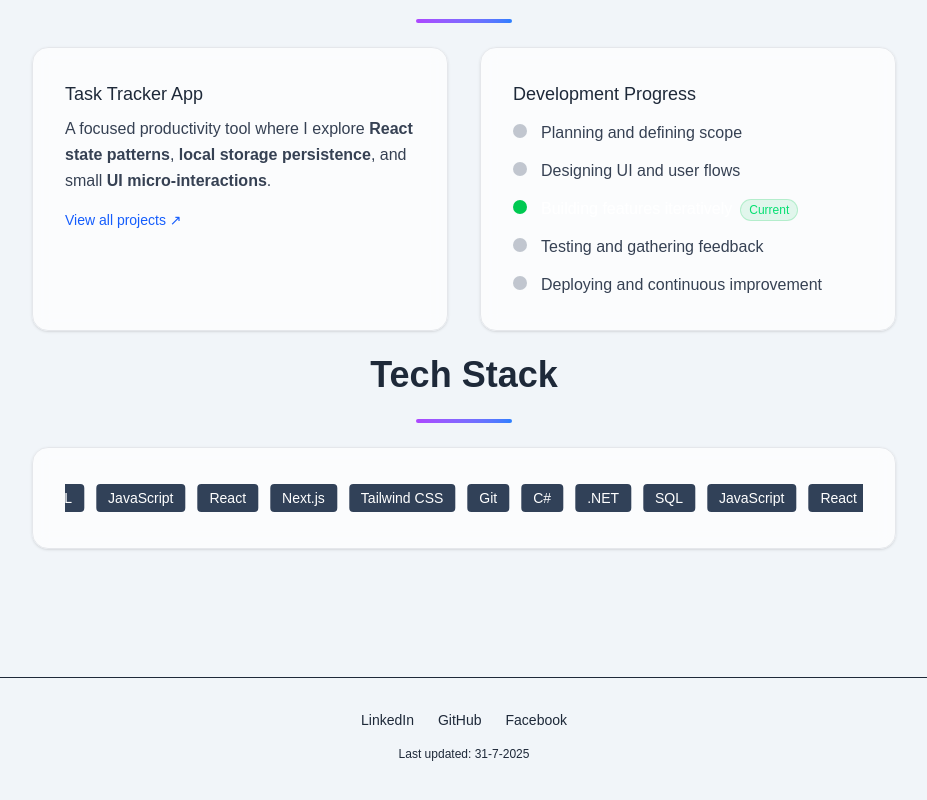
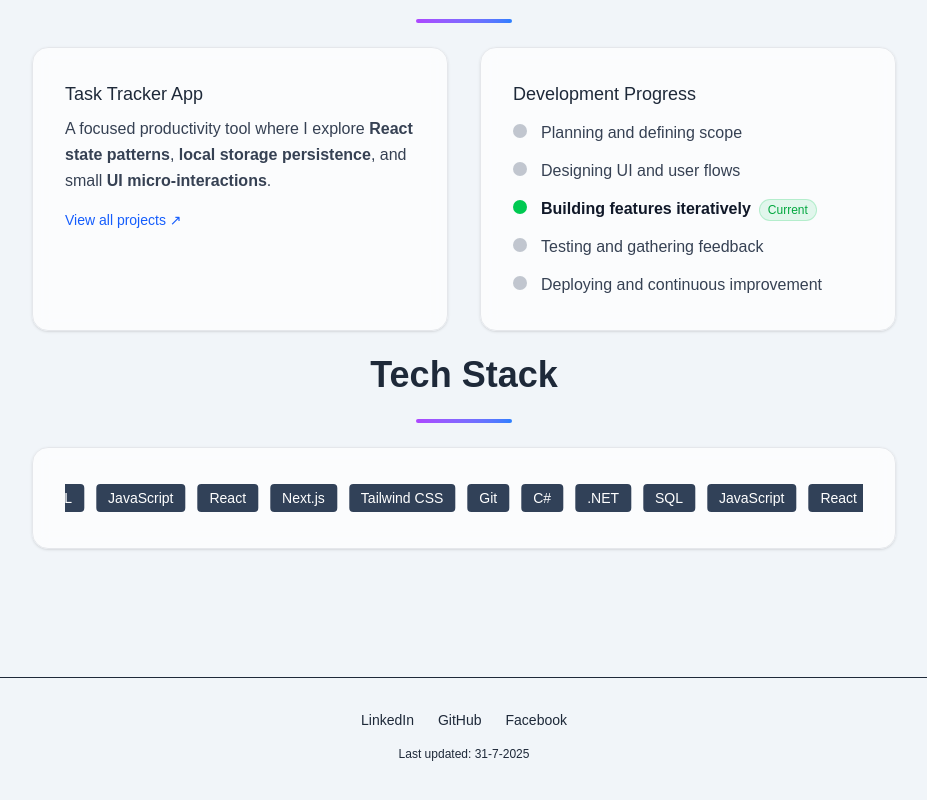
Before and after one commit to Nuggitt/portfolio-nextjs, a Next.js app: page /about in a window 1280 px wide. Shown: the part 1288-2088 px from the top of the page, without its empty margins (176-1103 px from the left). Built offline with nearby package versions, Linux system fonts and the light colour scheme.

Commit message:
Fixed green dot issue on about page.

```diff
--- a/src/app/about/page.js
+++ b/src/app/about/page.js
@@ -256,13 +256,13 @@ export default function AboutPage() {
                   <span
                     className={
                       idx === currentStep
-                        ? "text-white font-medium"
+                        ? "text-gray-900 dark:text-white font-semibold" // <— før: "text-white"
                         : "text-gray-700 dark:text-gray-300"
                     }
                   >
                     {label}
                     {idx === currentStep && (
-                      <span className="ml-2 inline-flex items-center rounded-full px-2 py-0.5 text-xs font-medium bg-green-500/10 text-green-400 border border-green-500/20">
+                      <span className="ml-2 inline-flex items-center rounded-full px-2 py-0.5 text-xs font-medium bg-green-500/10 text-green-600 dark:text-green-400 border border-green-500/20">
                         Current
                       </span>
                     )}
```
